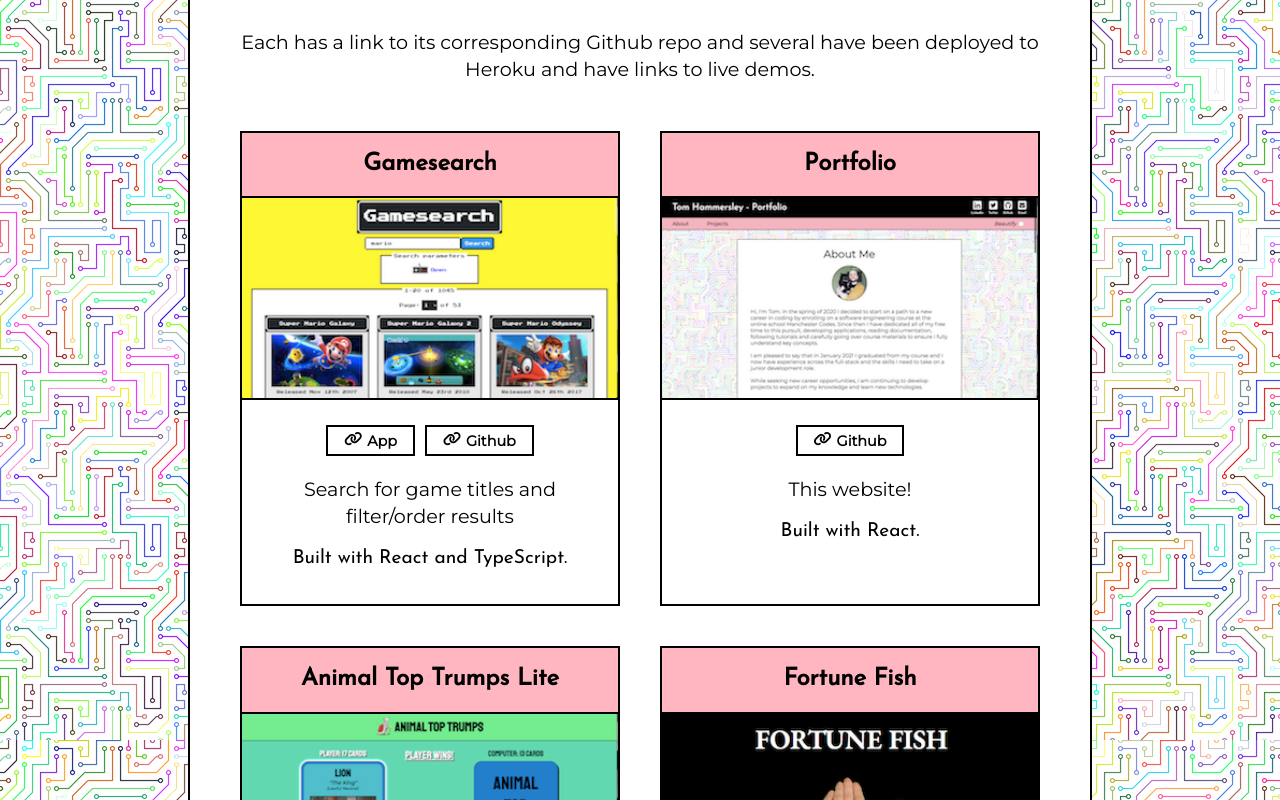
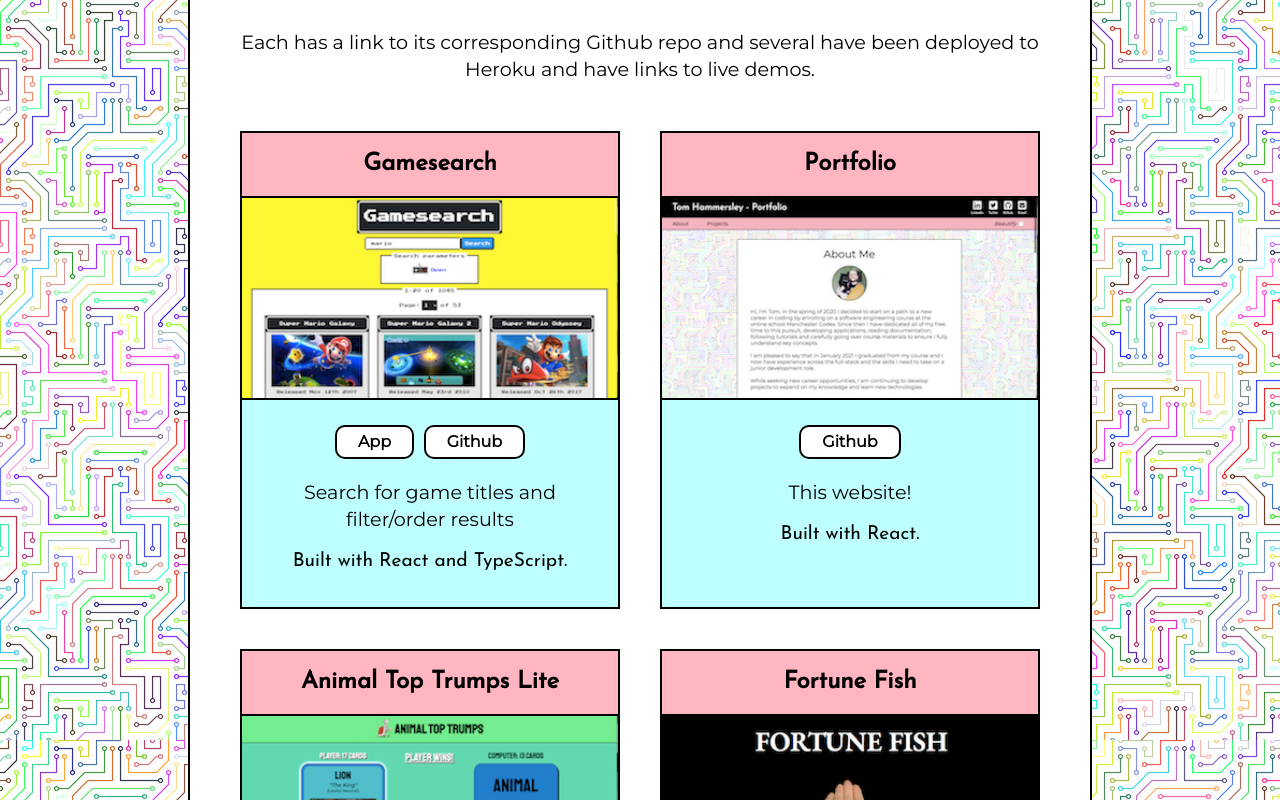
Before and after one commit to scented-wiring/portfolio, a React (Create React App) app: page / in a window 1280 px wide. Shown: the part 1660-2460 px from the top of the page. Built offline with nearby package versions, Linux system fonts and the light colour scheme.

Commit message:
update project link styling

```diff
--- a/src/components/Projects.js
+++ b/src/components/Projects.js
@@ -36,8 +36,8 @@
                         target="_blank"
                         rel="noopener noreferrer"
                         key={project.links.indexOf(link)}
+                        className="transition"
                       >
-                        <i className="fas fa-link"></i>
                         {link.destination}
                       </a>
                     );
--- a/src/styles/Projects.css
+++ b/src/styles/Projects.css
@@ -33,6 +33,7 @@
 #project-gallery .project {
   border: 2px solid black;
   padding: 0 0 15px;
+  background-color: rgb(190, 255, 255);
 }
 
 #project-gallery .project .title {
@@ -63,7 +64,6 @@
 
 .project-links {
   display: flex;
-  font-size: 0.9rem;
   justify-content: center;
   padding: 0 20px;
   margin: 20px 0;
@@ -73,9 +73,18 @@
   display: flex;
   font-weight: bold;
   border: 2px solid black;
-  background: white;
-  padding: 5px 16px 3px 16px;
+  background-color: white;
+  color: black;
+  padding: 0.3rem 1.3rem 0.4rem;
   margin: 0 5px 0 5px;
+  font-size: 1rem;
+  border-radius: 10px;
+}
+
+.project-links a:hover {
+  text-decoration: none;
+  background: black;
+  color: white;
 }
 
 .project-links i {
```
